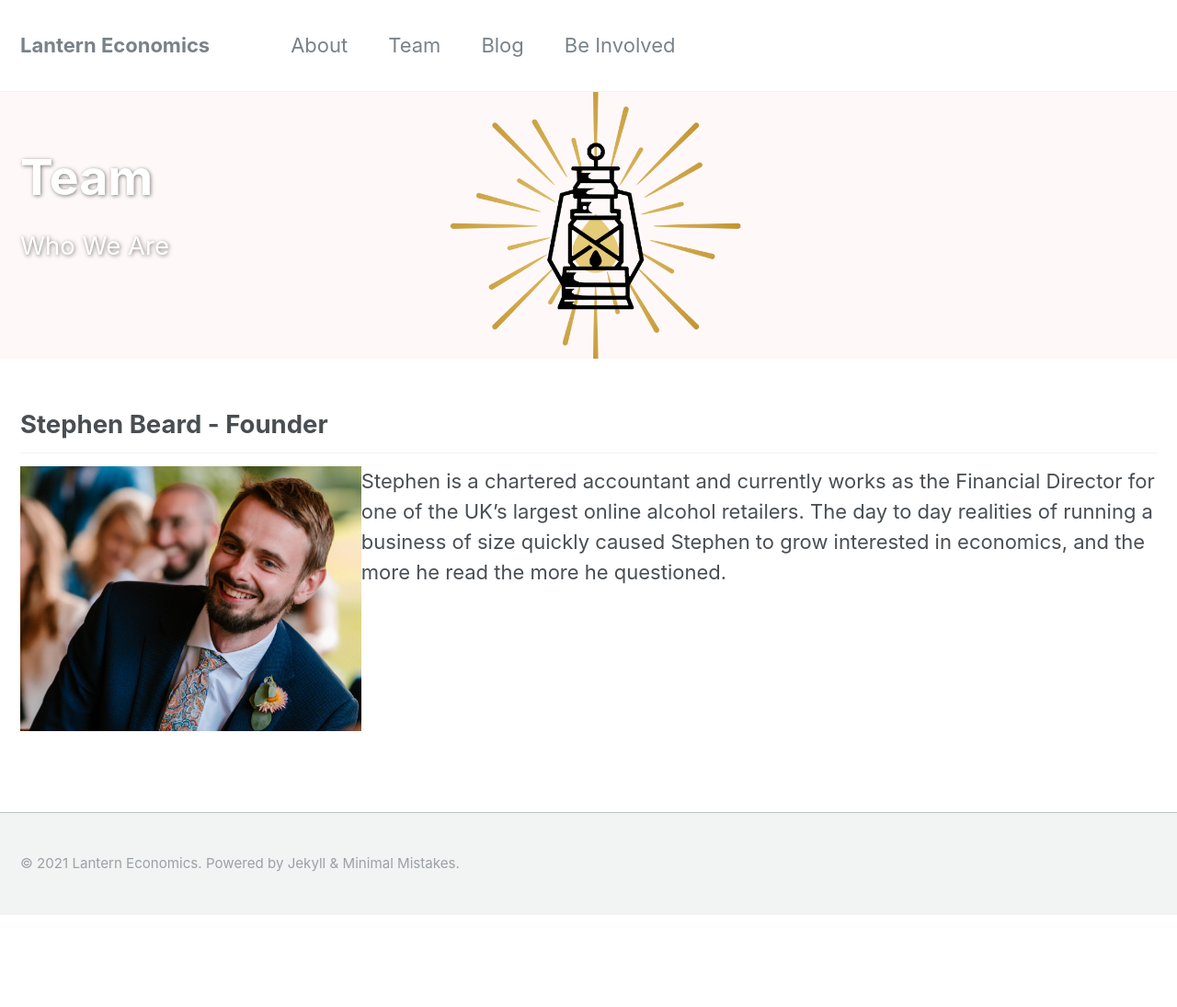
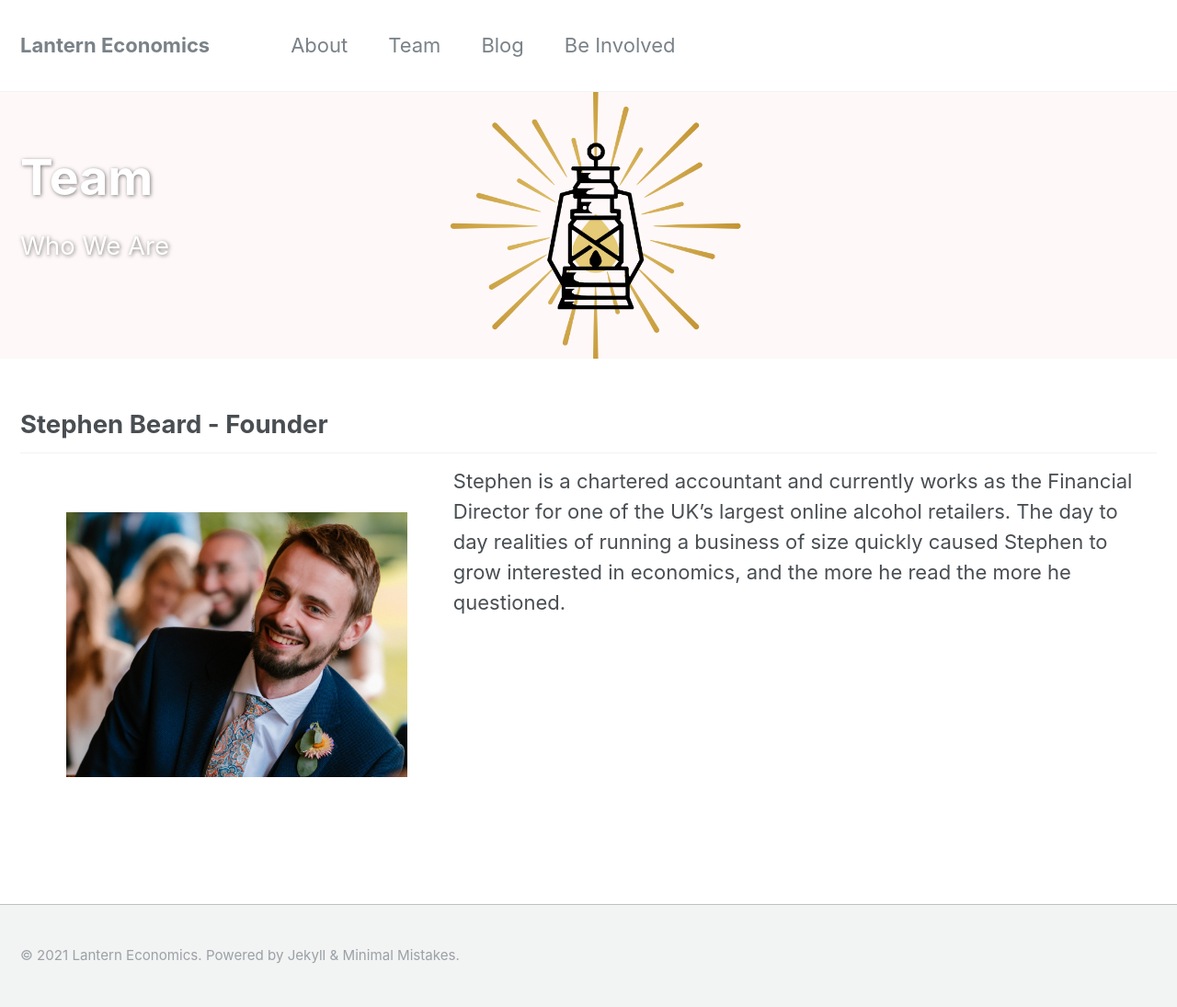
Before and after one commit to StephenBeard93/commercial, a Jekyll site: the page built from _pages/team.md, in a window 1280 px wide. Shown: the whole page at 92% size. Built offline with Jekyll 4.4.1, drawn with Linux system fonts in a browser that asks for light colours; before the commit the page ends 995 px from its top, so only the background shows below that.

Commit message:
Update team.md

```diff
--- a/_pages/team.md
+++ b/_pages/team.md
@@ -12,4 +12,4 @@ modified: 2016-04-18T16:39:37-04:00
 {% include base_path %}
 
 ## Stephen Beard - Founder
-<img src="/images/Wedding Pic1.jpg" align="left" alt="Stephen Beard" width="30%" height = "auto"> Stephen is a chartered accountant and currently works as the Financial Director for one of the UK's largest online alcohol retailers. The day to day realities of running a business of size quickly caused Stephen to grow interested in economics, and the more he read the more he questioned.
+<img src="/images/Wedding Pic1.jpg" align="left" alt="Stephen Beard" width="30%" height = "auto" hspace = "50" vspace="50"> Stephen is a chartered accountant and currently works as the Financial Director for one of the UK's largest online alcohol retailers. The day to day realities of running a business of size quickly caused Stephen to grow interested in economics, and the more he read the more he questioned.
```
